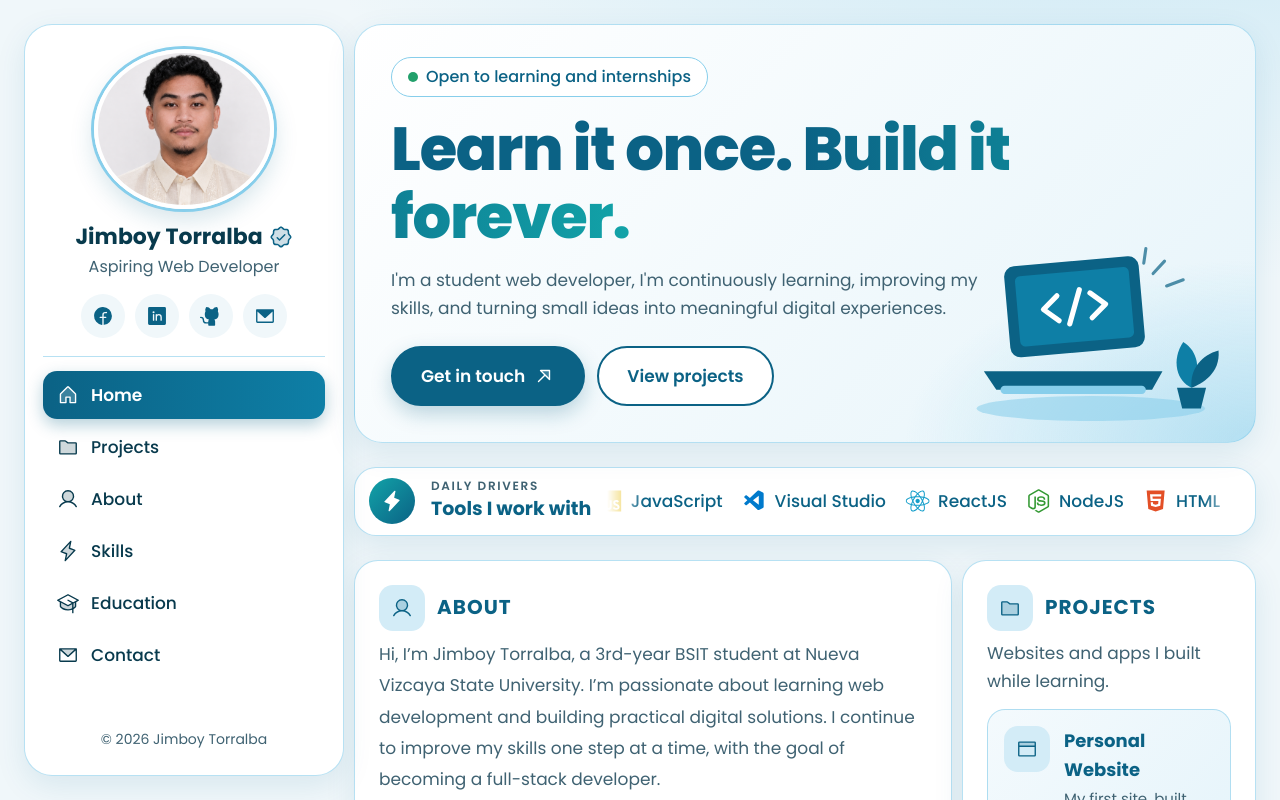
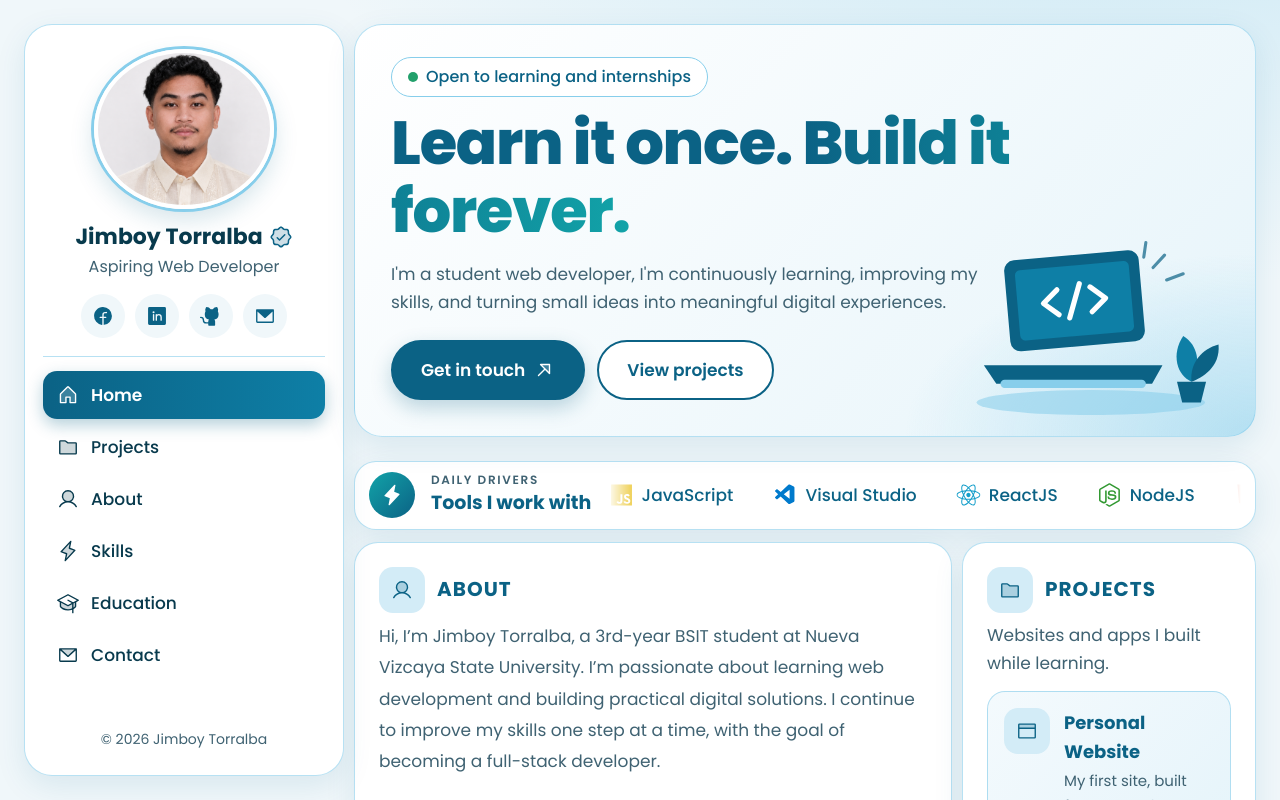
Before and after one commit to jimby-bot/Myportfolio, a React (Vite) app: page / in a window 1280 px wide. Shown: the top 800 px of the page. Built offline with nearby package versions, Linux system fonts and the light colour scheme.

Commit message:
Adjust margins and gaps in CSS styles

```diff
--- a/src/index.css
+++ b/src/index.css
@@ -90,7 +90,7 @@ main { flex: 1; min-width: 0; }
 .eyebrow {
   display: inline-flex; gap: 8px; align-items: center; background: #fff;
   border: 1px solid var(--sky); color: var(--dark); font-weight: 500; font-size: 16px;
-  padding: 6px 16px; border-radius: 999px; margin-bottom: 18px;
+  padding: 6px 16px; border-radius: 999px; margin-bottom: 12px;
 }
 .dot { width: 10px; height: 10px; border-radius: 50%; background: #22a06b; }
 h1 {
@@ -116,7 +116,7 @@ h1 {
 /* ---------- tools strip ---------- */
 .drivers {
   display: flex; align-items: center; gap: 16px; background: #fff; border: 1px solid var(--line);
-  border-radius: 22px; padding: 10px 14px 10px 14px; margin-bottom: 24px; box-shadow: var(--shadow);
+  border-radius: 22px; padding: 10px 14px 10px 14px; margin-bottom: 12px; box-shadow: var(--shadow);
 }
 .drivers small { display: block; font-size: 12px; letter-spacing: .14em; text-transform: uppercase; color: var(--muted); font-weight: 600; line-height: 1.3; }
 .drivers b { font-size: 19px; color: var(--dark); white-space: nowrap; }
@@ -126,7 +126,7 @@ h1 {
   -webkit-mask-image: linear-gradient(90deg, transparent, #000 6%, #000 94%, transparent);
   mask-image: linear-gradient(90deg, transparent, #000 6%, #000 94%, transparent);
 }
-.track { display: flex; gap: 20px; width: max-content; animation: scroll 22s linear infinite; }
+.track { display: flex; gap: 40px; width: max-content; animation: scroll 22s linear infinite; }
 .marquee:hover .track { animation-play-state: paused; }
 .track span { white-space: nowrap; font-weight: 500; color: var(--dark); display: flex; gap: 8px; align-items: center; }
 @keyframes scroll { to { transform: translateX(-50%); } }
```
